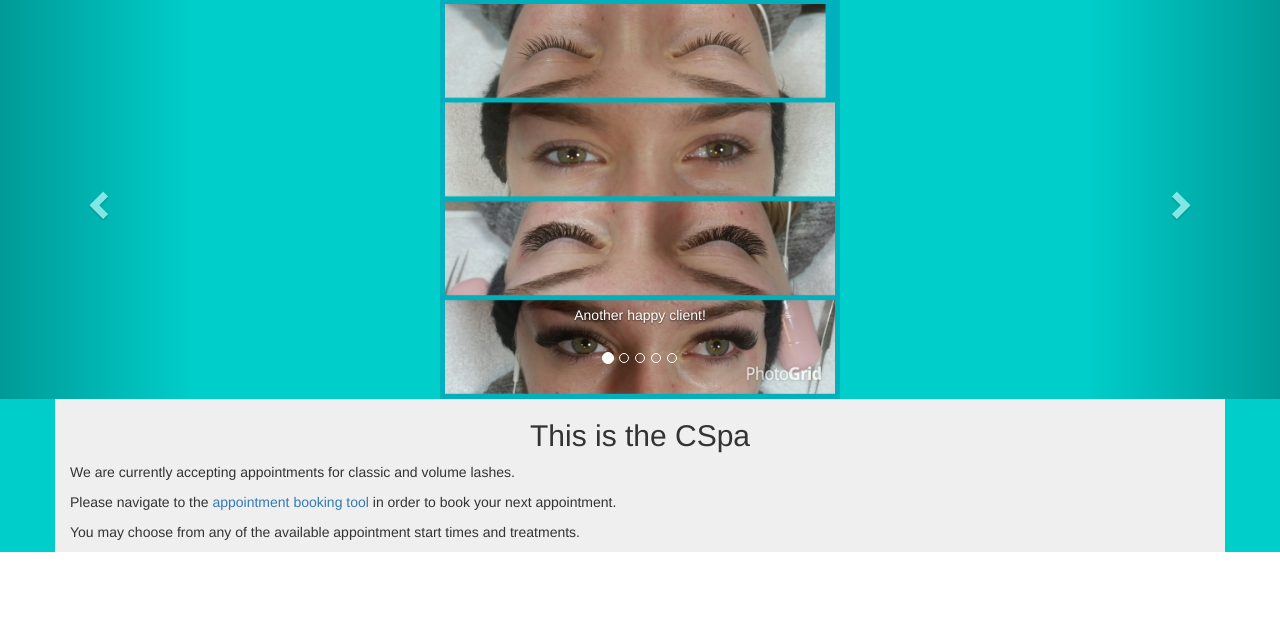
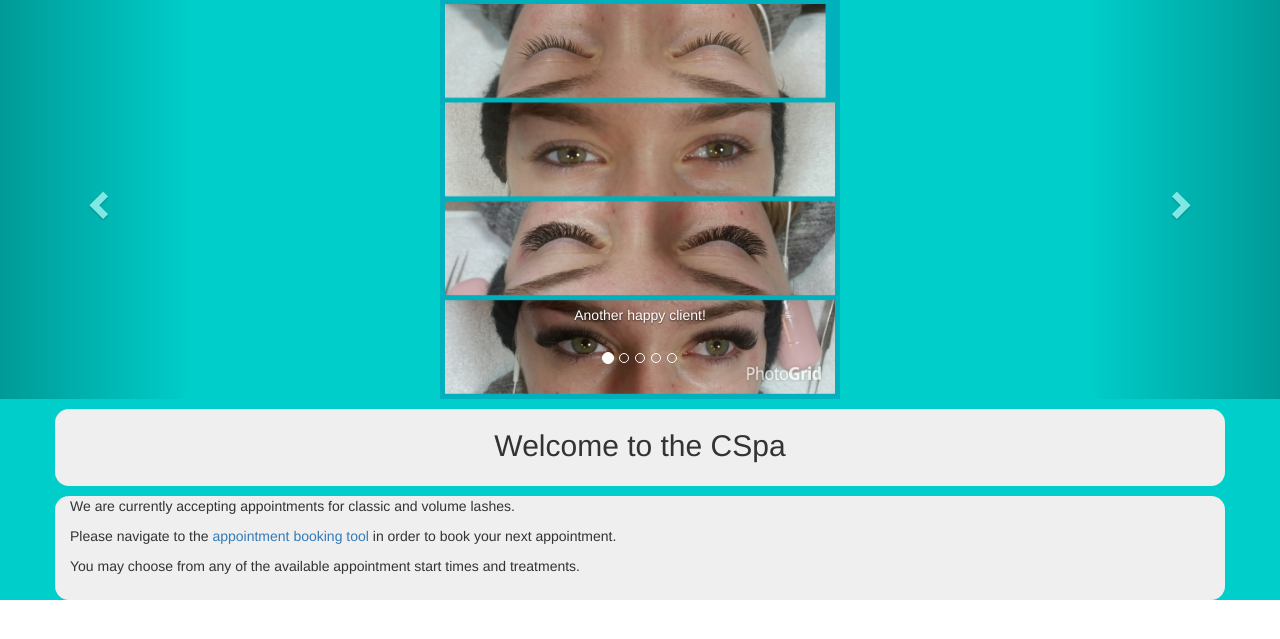
Before and after one commit to jjcarl/cspa, a Django app: template core/templates/home.html in a window 1280 px wide. Shown: the part 73-712 px from the top of the page. Run offline with Django 3.2, Linux system fonts and the light colour scheme; the template is opened without the code that fills it, so the values that code supplies are empty; some libraries are stand-ins or nearby versions.

Commit message:
added more functionality and changed some styling. Need to implement django auth

```diff
--- a/core/static/core/home.css
+++ b/core/static/core/home.css
@@ -18,6 +18,9 @@
     margin-bottom: 1em;
 }
 
-#home-info-container {
+.home-info-containers {
+    padding-bottom: 1em;
     background-color: #efefef;
+    border-radius: 1em;
+    margin-top: 10px;
 }
--- a/core/templates/home.html
+++ b/core/templates/home.html
@@ -58,9 +58,13 @@
       </a>
     </div>
 </div>
-<div class="container" id="home-info-container">
+<div class="home-info-containers container">
   <div class="row">
-      <h2 class="text-center">This is the CSpa</h2>
+      <h2 class="text-center">Welcome to the CSpa</h2>
+  </div>
+</div>
+<div class="container home-info-containers">
+  <div class="row">
     <div class="col-sm-6">
       <p>We are currently accepting appointments for classic and volume lashes.</p>
       <p>Please navigate to the <a href="{% url 'schedule-appointment' %}">appointment booking tool</a> in order to book your next appointment.</p>
--- a/core/views.py
+++ b/core/views.py
@@ -1,3 +1,4 @@
+from django.contrib.auth import authenticate, login, logout
 from django.shortcuts import render
 
 from .forms import ProductForm, TreatmentForm
--- a/scheduling/forms.py
+++ b/scheduling/forms.py
@@ -19,3 +19,5 @@ class AppointmentForm(forms.ModelForm):
             queryset=StartTime.objects.filter(scheduled=False)),
             'treatment': forms.ModelChoiceField(queryset=Treatment.objects.all())
         }
+        widgets = {'start_time': forms.Select(attrs={'class': 'form-control'}),
+                   'treatment': forms.Select(attrs={'class': 'form-control'})}
--- a/scheduling/templates/make_appointment.html
+++ b/scheduling/templates/make_appointment.html
@@ -2,7 +2,7 @@
 {% block content %}
     <div class="row">
         <h2 class="text-center">Make an Appointment</h2>
-        <div class="col-md-6">
+        <div class="col-md-offset-3 col-md-6">
             <form class="form-group" method="post">
                 {% csrf_token %}
                 {{ form.as_p }}
```
